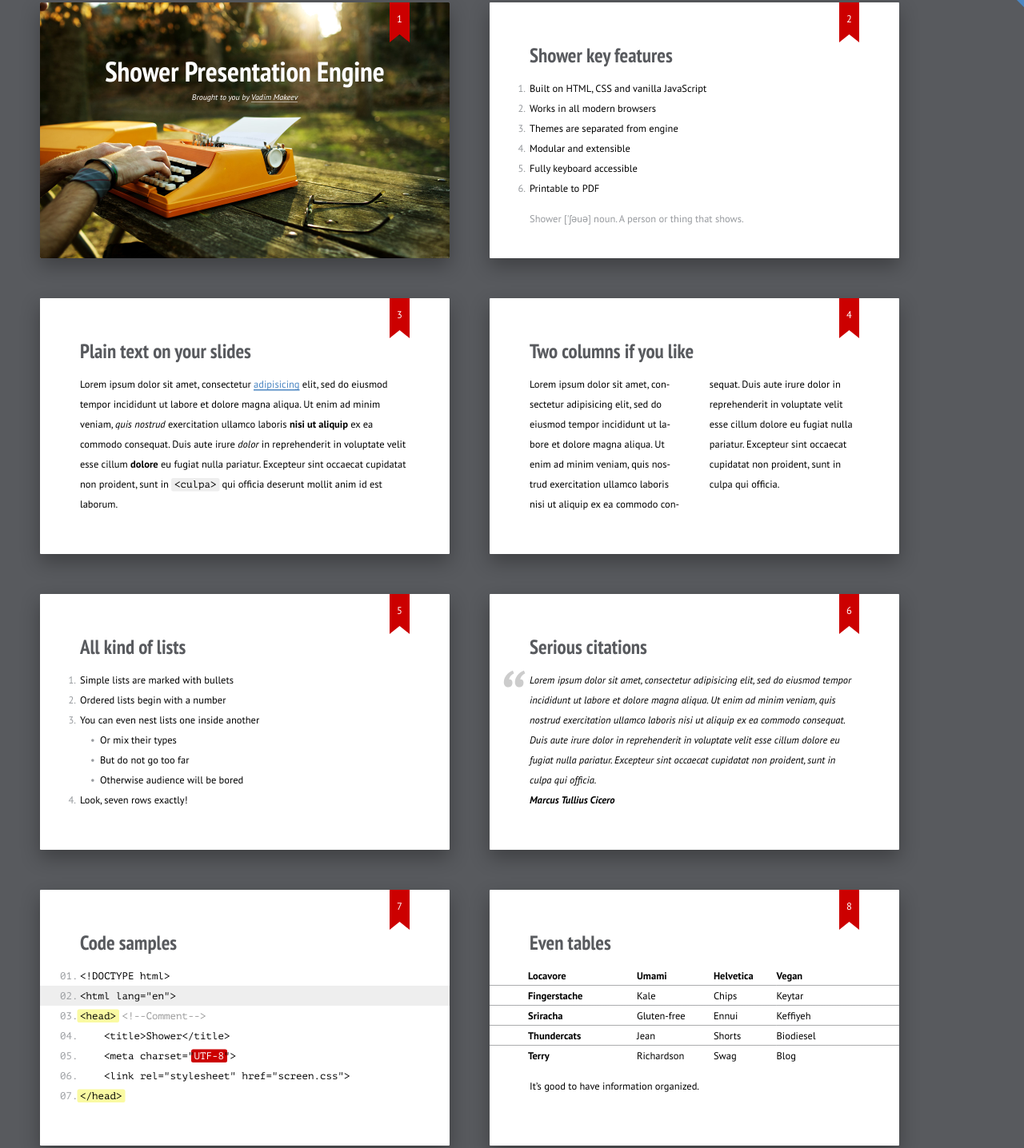
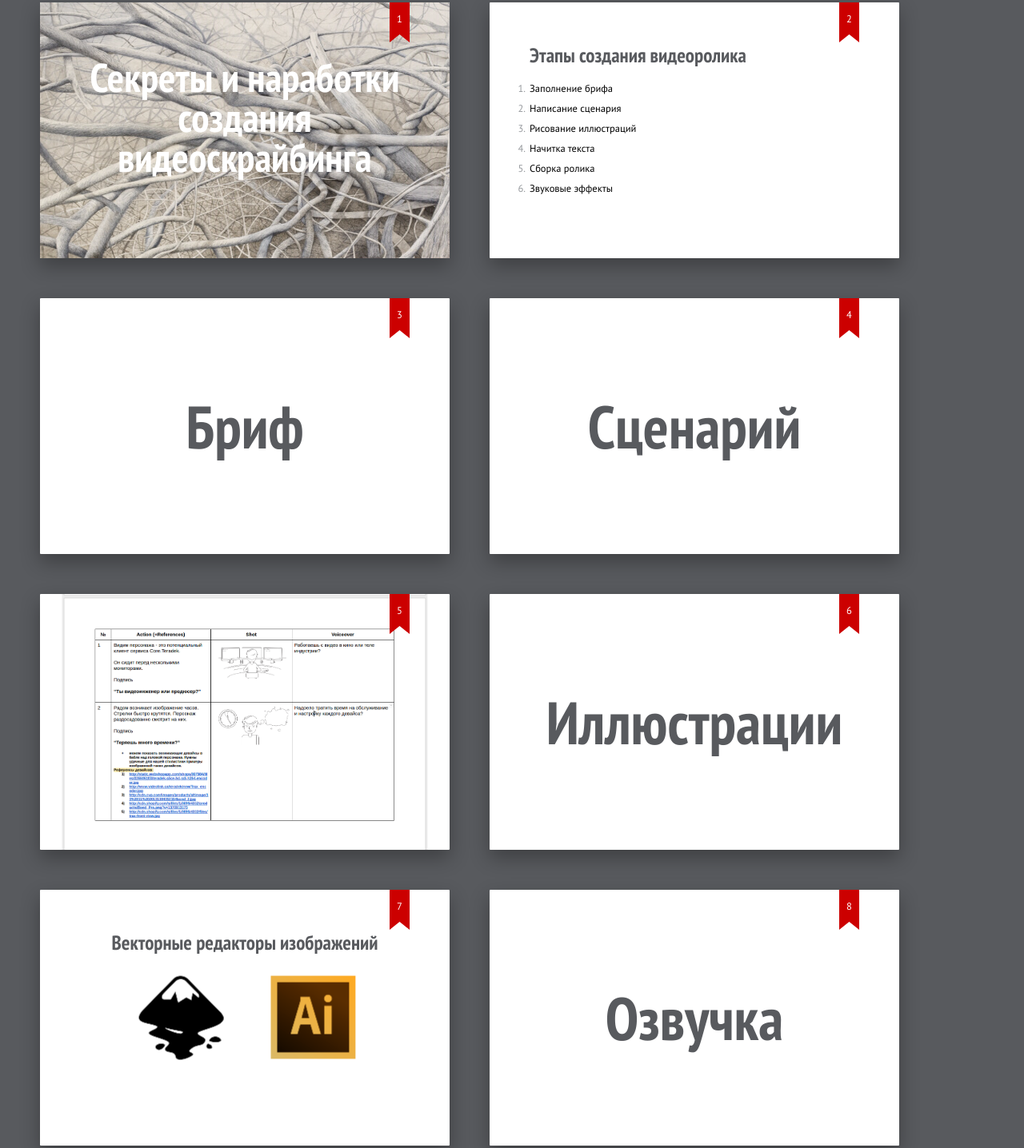
Before and after one commit to opmasan/aScrb, a plain HTML site: page index.html in a window 1280 px wide. Shown: the part 171-1607 px from the top of the page at 80% size. Drawn offline with Linux system fonts and the light colour scheme.

Commit message:
presentation

```diff
--- a/index.html
+++ b/index.html
@@ -1,7 +1,7 @@
 <!DOCTYPE html>
 <html lang="en">
 <head>
-	<title>Shower Presentation Engine</title>
+	<title>Презентация Artscribe</title>
 	<meta charset="utf-8">
 	<meta http-equiv="x-ua-compatible" content="ie=edge">
 	<meta name="viewport" content="width=device-width, initial-scale=1">
@@ -13,9 +13,9 @@
 		<p>Yours Truly, Famous Inc.</p>
 	</header>
 	<section class="slide" id="cover">
-		<h2>Shower Presentation Engine</h2>
-		<p>Brought to you by <a href="http://pepelsbey.net">Vadim Makeev</a></p>
-		<img src="pictures/cover.jpg" alt="" class="cover">
+		<h2>Секреты и наработки создания видеоскрайбинга</h2>
+		<!-- <p><a href="#">Масан Александр</a></p> -->
+		<img style="width: 100%"src="pictures/cover.webp" alt="" class="cover">
 		<!--
 			To apply styles to the certain slides
 			set slide ID to get needed elements
@@ -25,7 +25,7 @@
 				margin:30px 0 0;
 				color:#FFF;
 				text-align:center;
-				font-size:70px;
+				font-size:100px;
 				}
 			#cover p {
 				margin:10px 0 0;
@@ -39,141 +39,66 @@
 					}
 		</style>
 	</section>
+
 	<section class="slide">
-		<h2>Shower key features</h2>
+		<h2>Этапы создания видеоролика</h2>
 		<ol>
-			<li>Built on HTML, CSS and vanilla JavaScript</li>
-			<li>Works in all modern browsers</li>
-			<li>Themes are separated from engine</li>
-			<li>Modular and extensible</li>
-			<li>Fully keyboard accessible</li>
-			<li>Printable to PDF</li>
+			<li>Заполнение брифа</li>
+			<li class="next">Написание сценария</li>
+			<li class="next">Рисование иллюстраций</li>
+			<li class="next">Начитка текста</li>
+			<li class="next">Сборка ролика</li>
+			<li class="next">Звуковые эффекты</li>
 		</ol>
-		<p class="note">Shower ['ʃəuə] noun. A person or thing that shows.</p>
+	</section>
+
+	<section class="slide">
+		<h2 class="shout shrink">Бриф</h2>
+	</section>
+
+	<section class="slide">
+		<h2 class="shout shrink">Сценарий</h2>
 	</section>
 	<section class="slide">
-		<h2>Plain text on your slides</h2>
-		<p>Lorem ipsum dolor sit amet, consectetur <a href="#4">adipisicing</a> elit, sed do eiusmod tempor incididunt ut labore et dolore magna aliqua. Ut enim ad minim veniam, <em>quis nostrud</em> exercitation ullamco laboris <strong>nisi ut aliquip</strong> ex ea commodo consequat. Duis aute irure <i>dolor</i> in reprehenderit in voluptate velit esse cillum <b>dolore</b> eu fugiat nulla pariatur. Excepteur sint occaecat cupidatat non proident, sunt in <code>&lt;culpa&gt;</code> qui officia deserunt mollit anim id est laborum.</p>
+		<img src="pictures/script.png" alt="" class="cover">
 	</section>
 	<section class="slide">
-		<h2>Two columns if you like</h2>
-		<p class="double">Lorem ipsum dolor sit amet, consectetur adipisicing elit, sed do eiusmod tempor incididunt ut labore et dolore magna aliqua. Ut enim ad minim veniam, quis nostrud exercitation ullamco laboris nisi ut aliquip ex ea commodo consequat. Duis aute irure dolor in reprehenderit in voluptate velit esse cillum dolore eu fugiat nulla pariatur. Excepteur sint occaecat cupidatat non proident, sunt in culpa qui officia.</p>
+		<h2 class="shout shrink">Иллюстрации</h2>
+	</section>
+	<section class="slide" style="text-align:  center;">
+		<h2>Векторные редакторы изображений</h2>
+		<img src="pictures/ill.png" alt="" class="cover">
 	</section>
 	<section class="slide">
-		<h2>All kind of lists</h2>
-		<ol>
-			<li>Simple lists are marked with bullets</li>
-			<li>Ordered lists begin with a number</li>
-			<li>You can even nest lists one inside another
-				<ul>
-					<li>Or mix their types</li>
-					<li>But do not go too far</li>
-					<li>Otherwise audience will be bored</li>
-				</ul>
-			</li>
-			<li>Look, seven rows exactly!</li>
-		</ol>
+		<h2 class="shout shrink">Озвучка</h2>
 	</section>
+
 	<section class="slide">
-		<h2>Serious citations</h2>
-		<figure>
-			<blockquote>
-				<p>Lorem ipsum dolor sit amet, consectetur adipisicing elit, sed do eiusmod tempor incididunt ut labore et dolore magna aliqua. Ut enim ad minim veniam, quis nostrud exercitation ullamco laboris nisi ut aliquip ex ea commodo consequat. Duis aute irure dolor in reprehenderit in voluptate velit esse cillum dolore eu fugiat nulla pariatur. Excepteur sint occaecat cupidatat non proident, sunt in culpa qui officia.</p>
-			</blockquote>
-			<figcaption>Marcus Tullius Cicero</figcaption>
-		</figure>
+		<h2 class="shout shrink">Сборка ролика</h2>
 	</section>
+	<section class="slide" style="text-align:  center;">
+		<h2>Программа для создания видеоскрайбинга</h2>
+		<img src="pictures/videoscribe_2x.png" alt="" class="cover">
+	</section>
+	<section class="slide" style="text-align:  center;">
+		<h2>Программа для создания видеоскрайбинга</h2>
+		<img src="pictures/tawe_2x.png" alt="" class="cover">
+	</section>
+
+
 	<section class="slide">
-		<h2>Code samples</h2>
-		<pre>
-			<code>&lt;!DOCTYPE html&gt;</code>
-			<code class="mark">&lt;html lang="en"&gt;</code>
-			<code><mark>&lt;head&gt;</mark> <span class="comment">&lt;!--Comment--&gt;</span></code>
-			<code>    &lt;title&gt;Shower&lt;/title&gt;</code>
-			<code>    &lt;meta charset="<mark class="important">UTF-8</mark>"&gt;</code>
-			<code>    &lt;link rel="stylesheet" href="screen.css"&gt;</code>
-			<code><mark>&lt;/head&gt;</mark></code>
-		</pre>
+		<h2 style="margin:30px 0 0;
+				color:#FFF;
+				text-align:center;
+				font-size:120px;">Вопросы</h2>
+		<!-- <p><a href="#">Масан Александр</a></p> -->
+		<img style="width: 100%"src="pictures/cover.webp" alt="" class="cover">
+		<!--
+			To apply styles to the certain slides
+			set slide ID to get needed elements
+			-->
+
 	</section>
-	<section class="slide">
-		<h2>Even tables</h2>
-		<table>
-		<tr>
-			<th scope="col">Locavore</th>
-			<th>Umami</th>
-			<th>Helvetica</th>
-			<th>Vegan</th>
-		</tr>
-		<tr>
-			<th scope="row">Fingerstache</th>
-			<td>Kale</td>
-			<td>Chips</td>
-			<td>Keytar</td>
-		</tr>
-		<tr>
-			<th scope="row">Sriracha</th>
-			<td>Gluten-free</td>
-			<td>Ennui</td>
-			<td>Keffiyeh</td>
-		</tr>
-		<tr>
-			<th scope="row">Thundercats</th>
-			<td>Jean</td>
-			<td>Shorts</td>
-			<td>Biodiesel</td>
-		</tr>
-		<tr>
-			<th scope="row">Terry</th>
-			<td>Richardson</td>
-			<td>Swag</td>
-			<td>Blog</td>
-		</tr>
-		</table>
-		<p>It’s good to have information organized.</p>
-	</section>
-	<section class="slide" id="picture">
-		<h2>Pictures</h2>
-		<img src="pictures/picture.jpg" alt="" class="cover">
-		<style>
-			#picture h2 {
-				color:#FFF;
-				}
-		</style>
-	</section>
-	<section class="slide">
-		<h2 class="shout shrink">You can even shout this way</h2>
-	</section>
-	<section class="slide">
-		<h2>Inner navigation</h2>
-		<ol>
-			<li>Lets you reveal list items one by one</li>
-			<li class="next">To keep some key points</li>
-			<li class="next">In secret from audience</li>
-			<li class="next">But it will work only once</li>
-			<li class="next">Nobody wants to see the same joke twice</li>
-		</ol>
-	</section>
-	<section class="slide grid">
-		<h2>All nicely aligned to grid</h2>
-	</section>
-	<section class="slide" id="see-more">
-		<h2 class="shout">
-			<img src="pictures/logo.svg" alt="Shower logo">
-			<a href="https://github.com/shower/shower">See more on GitHub</a>
-		</h2>
-		<style>
-			#see-more h2 {
-				font-size:100px
-				}
-			#see-more img {
-				width:0.72em;
-				height:0.72em;
-				}
-		</style>
-	</section>
-	<p class="badge">
-		<a href="https://github.com/shower/shower">Fork me on GitHub</a>
-	</p>
 	<!--
 		To hide progress bar from entire presentation
 		just remove “progress” element.
```
Also changed, not shown: pictures/390px-Inkscape.logo.svg.png (added), pictures/cover.webp (added), pictures/ill.png (added), pictures/inkscape.png (added), pictures/script.png (added), pictures/tawe_2x.png (added), pictures/videoscribe_2x.png (added).
